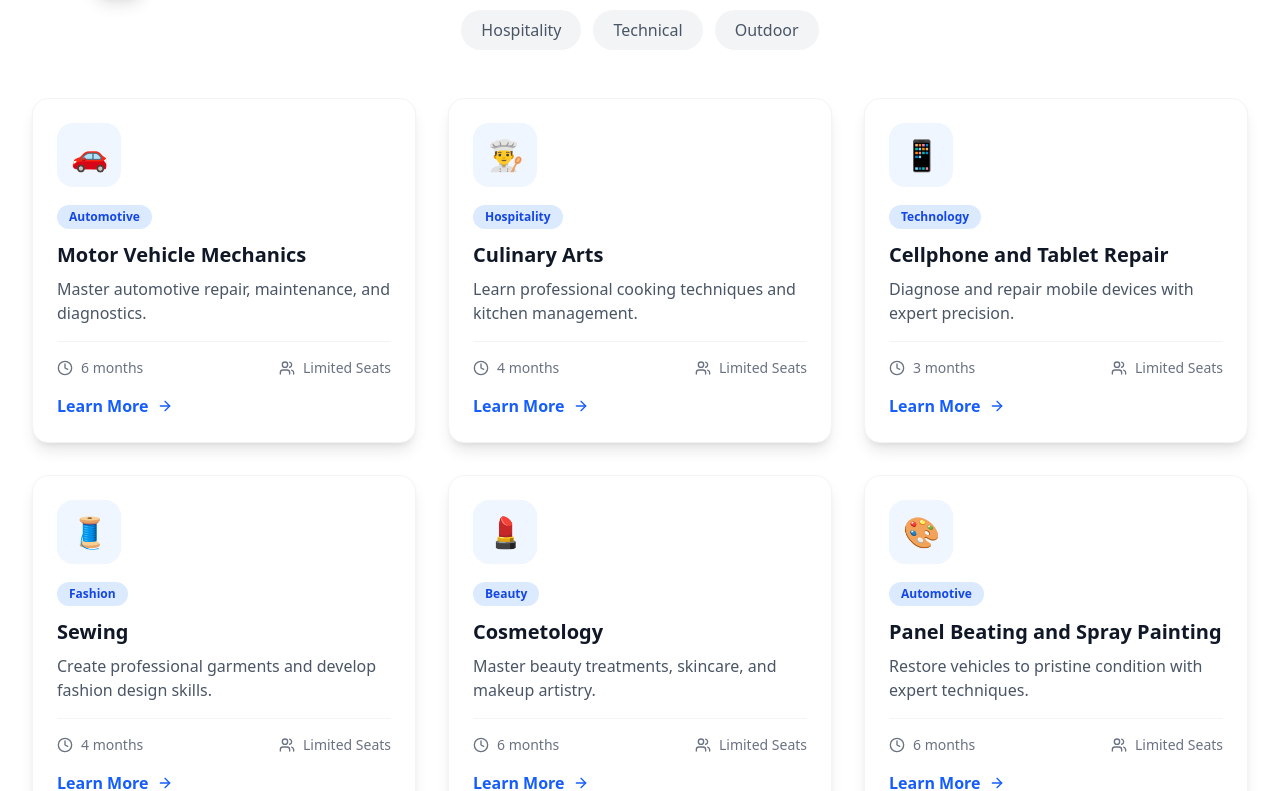
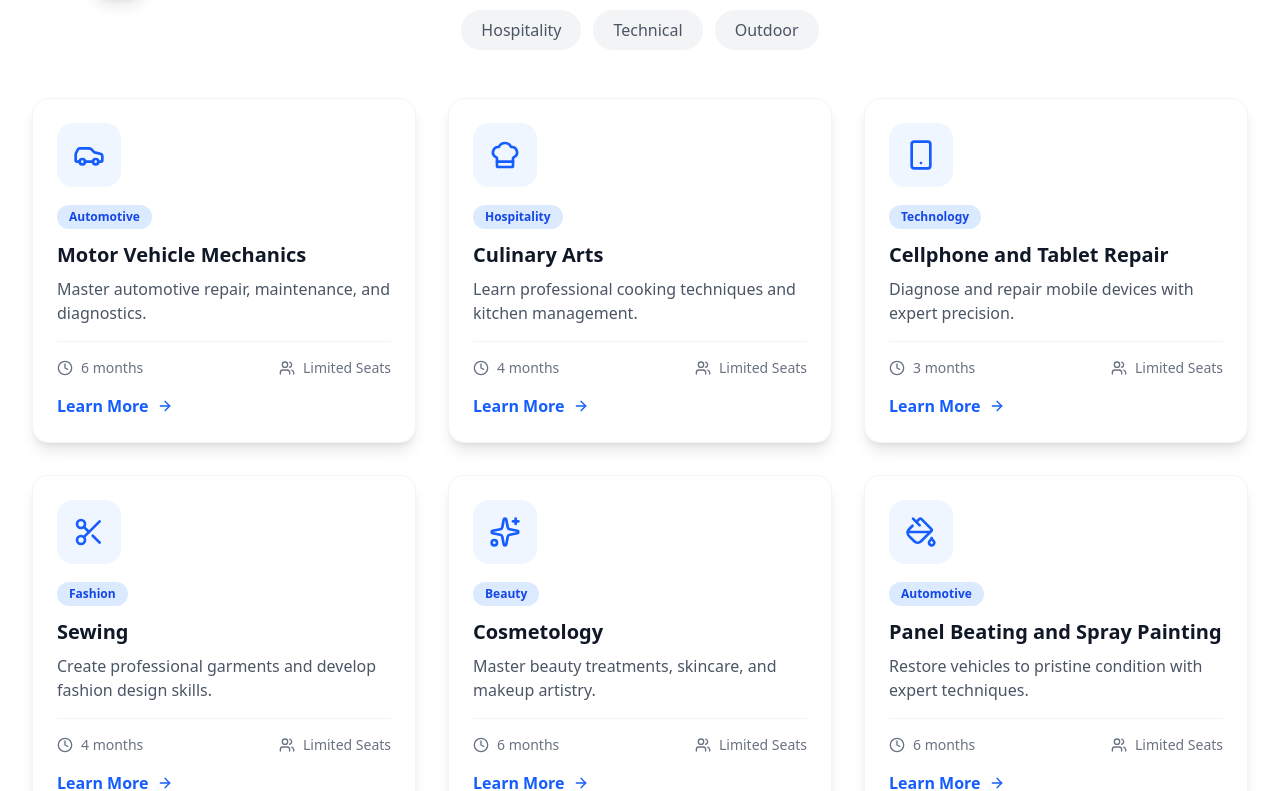
Before and after one commit to PixelCrafte/ixar-academy, a Next.js app: page / in a window 1280 px wide. Shown: the part 2352-3143 px from the top of the page. Built offline with nearby package versions, Linux system fonts and the light colour scheme.

Commit message:
removed emojis

```diff
--- a/app/components/Courses.tsx
+++ b/app/components/Courses.tsx
@@ -3,187 +3,225 @@
 import { motion } from "framer-motion";
 import { useInView } from "framer-motion";
 import { useRef, useState } from "react";
-import { Clock, Users, ArrowRight } from "lucide-react";
+import {
+  Clock,
+  Users,
+  ArrowRight,
+  Car,
+  ChefHat,
+  Smartphone,
+  Scissors,
+  Sparkles,
+  PaintBucket,
+  Hammer,
+  Building2,
+  Wrench,
+  Zap,
+  Gem,
+  Monitor,
+  Flame,
+  Sun,
+  Shapes,
+  Briefcase,
+  TreeDeciduous,
+  LayoutGrid,
+  Lightbulb,
+  User,
+  Camera,
+  Palette,
+  PenTool,
+  Sofa,
+  Factory,
+  type LucideIcon,
+} from "lucide-react";
 
-const courses = [
+interface Course {
+  name: string;
+  icon: LucideIcon;
+  description: string;
+  duration: string;
+  category: string;
+}
+
+const courses: Course[] = [
   {
     name: "Motor Vehicle Mechanics",
-    icon: "🚗",
+    icon: Car,
     description: "Master automotive repair, maintenance, and diagnostics.",
     duration: "6 months",
     category: "Automotive",
   },
   {
     name: "Culinary Arts",
-    icon: "👨‍🍳",
+    icon: ChefHat,
     description: "Learn professional cooking techniques and kitchen management.",
     duration: "4 months",
     category: "Hospitality",
   },
   {
     name: "Cellphone and Tablet Repair",
-    icon: "📱",
+    icon: Smartphone,
     description: "Diagnose and repair mobile devices with expert precision.",
     duration: "3 months",
     category: "Technology",
   },
   {
     name: "Sewing",
-    icon: "🧵",
+    icon: Scissors,
     description: "Create professional garments and develop fashion design skills.",
     duration: "4 months",
     category: "Fashion",
   },
   {
     name: "Cosmetology",
-    icon: "💄",
+    icon: Sparkles,
     description: "Master beauty treatments, skincare, and makeup artistry.",
     duration: "6 months",
     category: "Beauty",
   },
   {
     name: "Panel Beating and Spray Painting",
-    icon: "🎨",
+    icon: PaintBucket,
     description: "Restore vehicles to pristine condition with expert techniques.",
     duration: "6 months",
     category: "Automotive",
   },
   {
     name: "Carpentry",
-    icon: "🪚",
+    icon: Hammer,
     description: "Build and craft with wood using traditional and modern methods.",
     duration: "6 months",
     category: "Construction",
   },
   {
     name: "Building",
-    icon: "🏗️",
+    icon: Building2,
     description: "Learn construction fundamentals from foundation to finish.",
     duration: "8 months",
     category: "Construction",
   },
   {
     name: "Plumbing",
-    icon: "🔧",
+    icon: Wrench,
     description: "Install and maintain water and drainage systems professionally.",
     duration: "6 months",
     category: "Construction",
   },
   {
     name: "Auto Electrics and Electronics",
-    icon: "⚡",
+    icon: Zap,
     description: "Specialize in vehicle electrical systems and diagnostics.",
     duration: "6 months",
     category: "Automotive",
   },
   {
     name: "Jewellery Making",
-    icon: "💎",
+    icon: Gem,
     description: "Create stunning jewelry pieces using various techniques.",
     duration: "4 months",
     category: "Crafts",
   },
   {
     name: "Computer Repair and Maintenance",
-    icon: "💻",
+    icon: Monitor,
     description: "Diagnose, repair, and maintain computer hardware and software.",
     duration: "4 months",
     category: "Technology",
   },
   {
     name: "Steel Fabrication (Welding)",
-    icon: "🔩",
+    icon: Flame,
     description: "Master welding techniques for industrial applications.",
     duration: "6 months",
     category: "Industrial",
   },
   {
     name: "Solar Installation and Inverter Repair",
-    icon: "☀️",
+    icon: Sun,
     description: "Install and maintain renewable energy systems.",
     duration: "4 months",
     category: "Technology",
   },
   {
     name: "Sculpturing",
-    icon: "🗿",
+    icon: Shapes,
     description: "Create artistic sculptures using various materials and methods.",
     duration: "6 months",
     category: "Arts",
   },
   {
     name: "Leather Works",
-    icon: "👜",
+    icon: Briefcase,
     description: "Craft quality leather goods from bags to accessories.",
     duration: "4 months",
     category: "Crafts",
   },
   {
     name: "Landscaping",
-    icon: "🌳",
+    icon: TreeDeciduous,
     description: "Design and maintain beautiful outdoor spaces.",
     duration: "4 months",
     category: "Outdoor",
   },
   {
     name: "Tiling",
-    icon: "🔲",
+    icon: LayoutGrid,
     description: "Professional tile installation for floors and walls.",
     duration: "3 months",
     category: "Construction",
   },
   {
     name: "Electrical Installations",
-    icon: "💡",
+    icon: Lightbulb,
     description: "Install and maintain electrical systems safely and efficiently.",
     duration: "6 months",
     category: "Construction",
   },
   {
     name: "Hairdressing",
-    icon: "💇",
+    icon: User,
     description: "Master hair styling, cutting, and treatment techniques.",
     duration: "6 months",
     category: "Beauty",
   },
   {
     name: "Photography and Videography",
-    icon: "📸",
+    icon: Camera,
     description: "Capture stunning images and videos professionally.",
     duration: "4 months",
     category: "Media",
   },
   {
     name: "Graphic Design",
-    icon: "🎨",
+    icon: Palette,
     description: "Create compelling visual designs for print and digital media.",
     duration: "6 months",
     category: "Media",
   },
   {
     name: "Technical Drawing",
-    icon: "📐",
+    icon: PenTool,
     description: "Master precision drafting for engineering and architecture.",
     duration: "4 months",
     category: "Technical",
   },
   {
     name: "Upholstery",
-    icon: "🛋️",
+    icon: Sofa,
     description: "Restore and create beautiful furniture upholstery.",
     duration: "4 months",
     category: "Crafts",
   },
   {
     name: "Barbering",
-    icon: "✂️",
-    description: "Learn professional men&apos;s grooming and hair cutting.",
+    icon: Scissors,
+    description: "Learn professional men's grooming and hair cutting.",
     duration: "4 months",
     category: "Beauty",
   },
   {
     name: "Aluminium Fabrication",
-    icon: "🏭",
+    icon: Factory,
     description: "Fabricate aluminium structures for windows, doors, and more.",
     duration: "6 months",
     category: "Industrial",
@@ -276,8 +314,8 @@ export default function Courses() {
               className="bg-white rounded-2xl p-6 shadow-lg border border-gray-100 hover:shadow-2xl transition-all duration-300 group"
             >
               {/* Icon */}
-              <div className="w-16 h-16 bg-blue-50 rounded-2xl flex items-center justify-center text-3xl mb-4 group-hover:scale-110 transition-transform">
-                {course.icon}
+              <div className="w-16 h-16 bg-blue-50 rounded-2xl flex items-center justify-center mb-4 group-hover:scale-110 transition-transform">
+                <course.icon className="w-8 h-8 text-blue-600" />
               </div>
 
               {/* Category Badge */}
--- a/app/components/Navbar.tsx
+++ b/app/components/Navbar.tsx
@@ -2,35 +2,71 @@
 
 import { useState, useEffect } from "react";
 import { motion, AnimatePresence } from "framer-motion";
-import { Menu, X, ChevronDown, GraduationCap } from "lucide-react";
+import {
+  Menu,
+  X,
+  ChevronDown,
+  GraduationCap,
+  Car,
+  ChefHat,
+  Smartphone,
+  Scissors,
+  Sparkles,
+  PaintBucket,
+  Hammer,
+  Building2,
+  Wrench,
+  Zap,
+  Gem,
+  Monitor,
+  Flame,
+  Sun,
+  Shapes,
+  Briefcase,
+  TreeDeciduous,
+  LayoutGrid,
+  Lightbulb,
+  User,
+  Camera,
+  Palette,
+  PenTool,
+  Sofa,
+  Factory,
+  type LucideIcon,
+} from "lucide-react";
 
-const courses = [
-  { name: "Motor Vehicle Mechanics", icon: "🚗" },
-  { name: "Culinary Arts", icon: "👨‍🍳" },
-  { name: "Cellphone and Tablet Repair", icon: "📱" },
-  { name: "Sewing", icon: "🧵" },
-  { name: "Cosmetology", icon: "💄" },
-  { name: "Panel Beating and Spray Painting", icon: "🎨" },
-  { name: "Carpentry", icon: "🪚" },
-  { name: "Building", icon: "🏗️" },
-  { name: "Plumbing", icon: "🔧" },
-  { name: "Auto Electrics and Electronics", icon: "⚡" },
-  { name: "Jewellery Making", icon: "💎" },
-  { name: "Computer Repair and Maintenance", icon: "💻" },
-  { name: "Steel Fabrication (Welding)", icon: "🔩" },
-  { name: "Solar Installation and Inverter Repair", icon: "☀️" },
-  { name: "Sculpturing", icon: "🗿" },
-  { name: "Leather Works", icon: "👜" },
-  { name: "Landscaping", icon: "🌳" },
-  { name: "Tiling", icon: "🔲" },
-  { name: "Electrical Installations", icon: "💡" },
-  { name: "Hairdressing", icon: "💇" },
-  { name: "Photography and Videography", icon: "📸" },
-  { name: "Graphic Design", icon: "🎨" },
-  { name: "Technical Drawing", icon: "📐" },
-  { name: "Upholstery", icon: "🛋️" },
-  { name: "Barbering", icon: "✂️" },
-  { name: "Aluminium Fabrication", icon: "🏭" },
+interface Course {
+  name: string;
+  icon: LucideIcon;
+}
+
+const courses: Course[] = [
+  { name: "Motor Vehicle Mechanics", icon: Car },
+  { name: "Culinary Arts", icon: ChefHat },
+  { name: "Cellphone and Tablet Repair", icon: Smartphone },
+  { name: "Sewing", icon: Scissors },
+  { name: "Cosmetology", icon: Sparkles },
+  { name: "Panel Beating and Spray Painting", icon: PaintBucket },
+  { name: "Carpentry", icon: Hammer },
+  { name: "Building", icon: Building2 },
+  { name: "Plumbing", icon: Wrench },
+  { name: "Auto Electrics and Electronics", icon: Zap },
+  { name: "Jewellery Making", icon: Gem },
+  { name: "Computer Repair and Maintenance", icon: Monitor },
+  { name: "Steel Fabrication (Welding)", icon: Flame },
+  { name: "Solar Installation and Inverter Repair", icon: Sun },
+  { name: "Sculpturing", icon: Shapes },
+  { name: "Leather Works", icon: Briefcase },
+  { name: "Landscaping", icon: TreeDeciduous },
+  { name: "Tiling", icon: LayoutGrid },
+  { name: "Electrical Installations", icon: Lightbulb },
+  { name: "Hairdressing", icon: User },
+  { name: "Photography and Videography", icon: Camera },
+  { name: "Graphic Design", icon: Palette },
+  { name: "Technical Drawing", icon: PenTool },
+  { name: "Upholstery", icon: Sofa },
+  { name: "Barbering", icon: Scissors },
+  { name: "Aluminium Fabrication", icon: Factory },
 ];
 
 export default function Navbar() {
@@ -123,7 +159,7 @@ export default function Navbar() {
                         className="flex items-center gap-2 px-3 py-2 rounded-lg hover:bg-blue-50 transition-colors group"
                         onClick={() => setIsCoursesOpen(false)}
                       >
-                        <span className="text-lg">{course.icon}</span>
+                        <course.icon className="w-4 h-4 text-blue-600" />
                         <span className="text-sm text-gray-700 group-hover:text-blue-600 transition-colors">
                           {course.name}
                         </span>
@@ -221,7 +257,7 @@ export default function Navbar() {
                           }}
                           className="flex items-center gap-2 py-2 text-sm text-gray-600 hover:text-blue-600"
                         >
-                          <span>{course.icon}</span>
+                          <course.icon className="w-4 h-4" />
                           <span>{course.name}</span>
                         </a>
                       ))}
```
